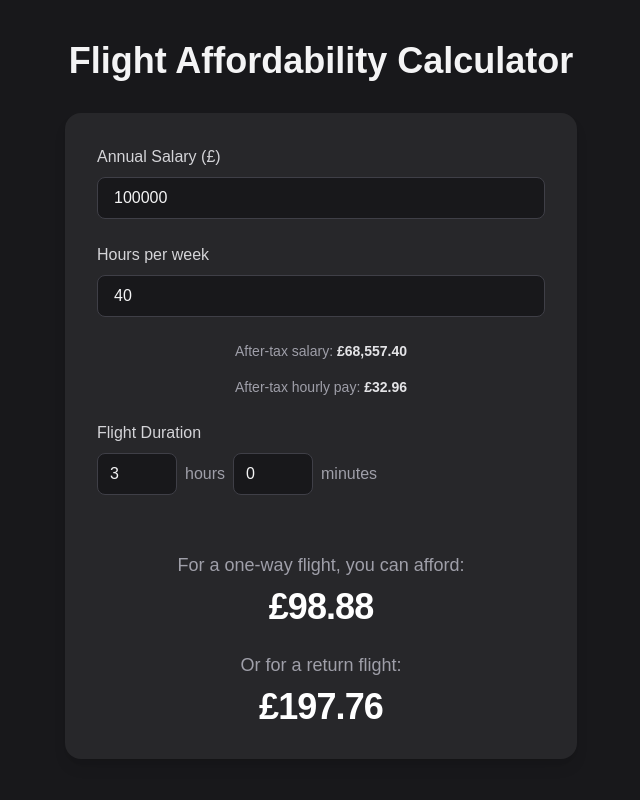
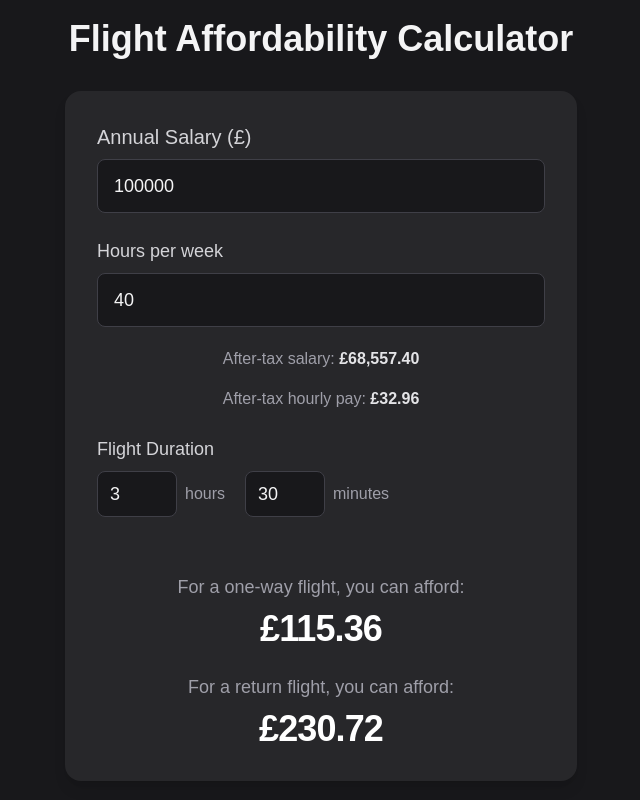
Before and after one commit to Ellipsoul/flight-affordability-calculator, a Next.js app: page / in a window 1280 px wide. Shown: the whole page, without its empty margins (319-959 px from the left). Built offline with nearby package versions, Linux system fonts and the light colour scheme.

Commit message:
Clean up formatting

```diff
--- a/app/page.tsx
+++ b/app/page.tsx
@@ -40,7 +40,7 @@ function getAfterTaxSalary(annualSalary: number): number {
 export default function Home() {
   const [annualSalary, setAnnualSalary] = useState<string>("100000");
   const [hours, setHours] = useState<string>("3");
-  const [minutes, setMinutes] = useState<string>("0");
+  const [minutes, setMinutes] = useState<string>("30");
   const [hoursPerWeek, setHoursPerWeek] = useState<string>("40");
 
   const annualSalaryNum = Number(annualSalary);
@@ -64,13 +64,14 @@ export default function Home() {
 
   return (
     <main className="min-h-screen w-full flex flex-col items-center justify-center bg-zinc-900 text-zinc-100 px-2 sm:px-4">
-      <h1 className="font-bold text-3xl md:text-4xl mb-8 text-center w-full">
+      <h1 className="font-bold text-2xl sm:text-3xl md:text-4xl mb-4 sm:mb-8 text-center w-full">
         Flight Affordability Calculator
       </h1>
       <div className="
         bg-zinc-800
         w-full
         max-w-lg
+        rounded-lg
         sm:rounded-2xl
         shadow-lg
         p-4
@@ -80,7 +81,9 @@ export default function Home() {
         justify-center
       ">
         <label className="block mb-6">
-          <span className="block mb-2 text-zinc-300">Annual Salary (£)</span>
+          <span className="block mb-2 text-zinc-300 text-lg sm:text-xl">
+            Annual Salary (£)
+          </span>
           <input
             type="number"
             min="0"
@@ -88,11 +91,13 @@ export default function Home() {
             onChange={(e) => setAnnualSalary(e.target.value)}
             placeholder="100000"
             step={5000}
-            className="w-full px-4 py-2 rounded-lg bg-zinc-900 border border-zinc-700 text-zinc-100 focus:outline-none focus:ring-2 focus:ring-blue-500"
+            className="w-full px-4 py-3 rounded-lg text-lg bg-zinc-900 border border-zinc-700 text-zinc-100 focus:outline-none focus:ring-2 focus:ring-blue-500"
           />
         </label>
-        <label className="block mb-6">
-          <span className="block mb-2 text-zinc-300">Hours per week</span>
+        <label className="block mb-5">
+          <span className="block mb-2 text-zinc-300 text-base sm:text-lg">
+            Hours per week
+          </span>
           <input
             type="number"
             min="1"
@@ -100,7 +105,7 @@ export default function Home() {
             onChange={(e) => setHoursPerWeek(e.target.value)}
             placeholder="40"
             step={0.5}
-            className="w-full px-4 py-2 rounded-lg bg-zinc-900 border border-zinc-700 text-zinc-100 focus:outline-none focus:ring-2 focus:ring-blue-500"
+            className="w-full px-4 py-3 rounded-lg text-lg bg-zinc-900 border border-zinc-700 text-zinc-100 focus:outline-none focus:ring-2 focus:ring-blue-500"
           />
         </label>
         {hoursPerWeekError && (
@@ -108,7 +113,7 @@ export default function Home() {
             Please enter a valid number of hours per week (cannot be zero).
           </div>
         )}
-        <div className="mb-4 text-zinc-400 text-sm text-center">
+        <div className="mb-2 sm:mb-4 text-zinc-400 text-center">
           After-tax salary:{" "}
           <span className="font-semibold text-zinc-200">
             {isNaN(afterTaxSalary) || !isFinite(afterTaxSalary)
@@ -120,7 +125,7 @@ export default function Home() {
               })}
           </span>
         </div>
-        <div className="mb-6 text-zinc-400 text-sm text-center">
+        <div className="mb-4 sm:mb-6 text-zinc-400 text-center">
           After-tax hourly pay:{" "}
           <span className="font-semibold text-zinc-200">
             {hoursPerWeekError || isNaN(hourlySalary) || !isFinite(hourlySalary)
@@ -132,28 +137,30 @@ export default function Home() {
               })}
           </span>
         </div>
-        <label className="block mb-6">
-          <span className="block mb-2 text-zinc-300">Flight Duration</span>
+        <label className="block mb-2 sm:mb-6">
+          <span className="block mb-2 text-zinc-300 text-base sm:text-lg">
+            Flight Duration
+          </span>
           <div className="flex items-center gap-2">
             <input
               type="number"
               min="0"
               value={hours}
               onChange={(e) => setHours(e.target.value)}
-              placeholder="Hours"
+              placeholder="3"
               step={1}
-              className="w-20 px-3 py-2 rounded-lg bg-zinc-900 border border-zinc-700 text-zinc-100 focus:outline-none focus:ring-2 focus:ring-blue-500"
+              className="w-20 px-3 py-2 rounded-lg text-lg bg-zinc-900 border border-zinc-700 text-zinc-100 focus:outline-none focus:ring-2 focus:ring-blue-500"
             />
-            <span className="text-zinc-400">hours</span>
+            <span className="text-zinc-400 mr-3">hours</span>
             <input
               type="number"
               min="0"
               max="59"
               value={minutes}
               onChange={(e) => setMinutes(e.target.value)}
-              placeholder="Minutes"
+              placeholder="30"
               step={5}
-              className="w-20 px-3 py-2 rounded-lg bg-zinc-900 border border-zinc-700 text-zinc-100 focus:outline-none focus:ring-2 focus:ring-blue-500"
+              className="w-20 px-3 py-2 rounded-lg text-lg bg-zinc-900 border border-zinc-700 text-zinc-100 focus:outline-none focus:ring-2 focus:ring-blue-500"
             />
             <span className="text-zinc-400">minutes</span>
           </div>
@@ -174,7 +181,7 @@ export default function Home() {
           </div>
           <div className="mt-6">
             <div className="text-zinc-400 mb-2 text-lg">
-              Or for a return flight:
+              For a return flight, you can afford:
             </div>
             <div className="text-4xl font-bold text-white tracking-tight break-words">
               {hoursPerWeekError || isNaN(returnOpportunityCost) ||
```
